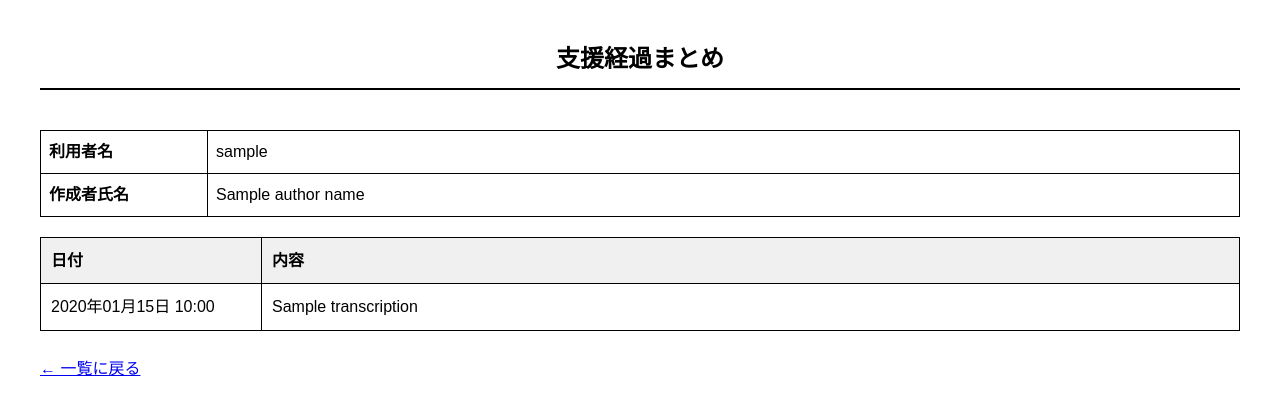
After one commit to kazuaki-ito/voice-memo, a Python web app: template templates/support_log_batch.html in a window 1280 px wide. The commit adds this page. Shown: the top 415 px of the page. Run offline with Jinja, Linux system fonts and the light colour scheme; the template is opened without the code that fills it: most values are stand-ins (such as "Sample title", 1, 10 or a date in 2020).

Commit message:
支援経過二対応

```diff
--- /dev/null
+++ b/templates/support_log_batch.html
@@ -0,0 +1,89 @@
+<!DOCTYPE html>
+<html>
+<head>
+  <meta charset="utf-8">
+  <title>支援経過</title>
+  <style>
+    body {
+      font-family: "Noto Sans JP", sans-serif;
+      margin: 40px;
+      line-height: 1.6;
+    }
+
+    h1 {
+      text-align: center;
+      font-size: 24px;
+      margin-bottom: 40px;
+      border-bottom: 2px solid #000;
+      padding-bottom: 10px;
+    }
+
+    .info-table {
+      width: 100%;
+      margin-bottom: 20px;
+      border-collapse: collapse;
+    }
+
+    .info-table td {
+      border: 1px solid #000;
+      padding: 8px;
+    }
+
+    .record-table {
+      width: 100%;
+      border-collapse: collapse;
+      margin-top: 20px;
+    }
+
+    .record-table th,
+    .record-table td {
+      border: 1px solid #000;
+      padding: 10px;
+      vertical-align: top;
+    }
+
+    .record-table th {
+      background-color: #f0f0f0;
+      text-align: left;
+    }
+
+    .record-content {
+      white-space: pre-wrap;
+    }
+  </style>
+</head>
+<body>
+  <h1>支援経過まとめ</h1>
+
+  <table class="info-table">
+    <tr>
+      <td style="width: 150px"><strong>利用者名</strong></td>
+      <td>{{ user_name }}</td>
+    </tr>
+    <tr>
+      <td><strong>作成者氏名</strong></td>
+      <td>{{ author_name }}</td>
+    </tr>
+  </table>
+
+  <table class="record-table">
+    <thead>
+      <tr>
+        <th style="width: 200px">日付</th>
+        <th>内容</th>
+      </tr>
+    </thead>
+    <tbody>
+      {% for rec in recordings %}
+      <tr>
+        <td norap>{{ rec.recorded_at.strftime('%Y年%m月%d日 %H:%M') }}</td>
+        <td class="record-content">{{ rec.transcription }}</td>
+      </tr>
+      {% endfor %}
+    </tbody>
+  </table>
+
+  <br>
+  <a href="/list/">← 一覧に戻る</a>
+</body>
+</html>
```
Also changed, not shown: main.py (+82 -9 lines), templates/recordings.html (+35 -21 lines), templates/support_log_form.html (added, +27 -0 lines), README.md.
